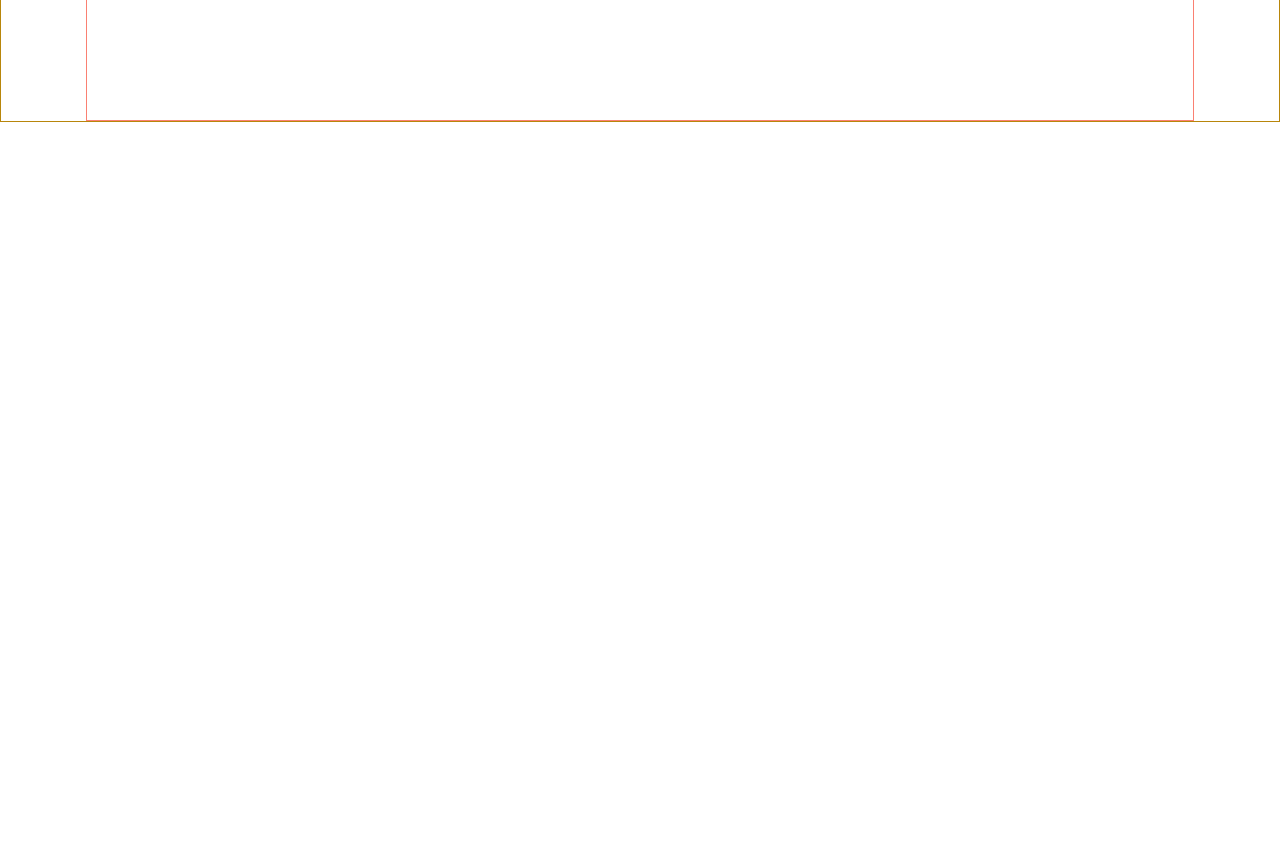
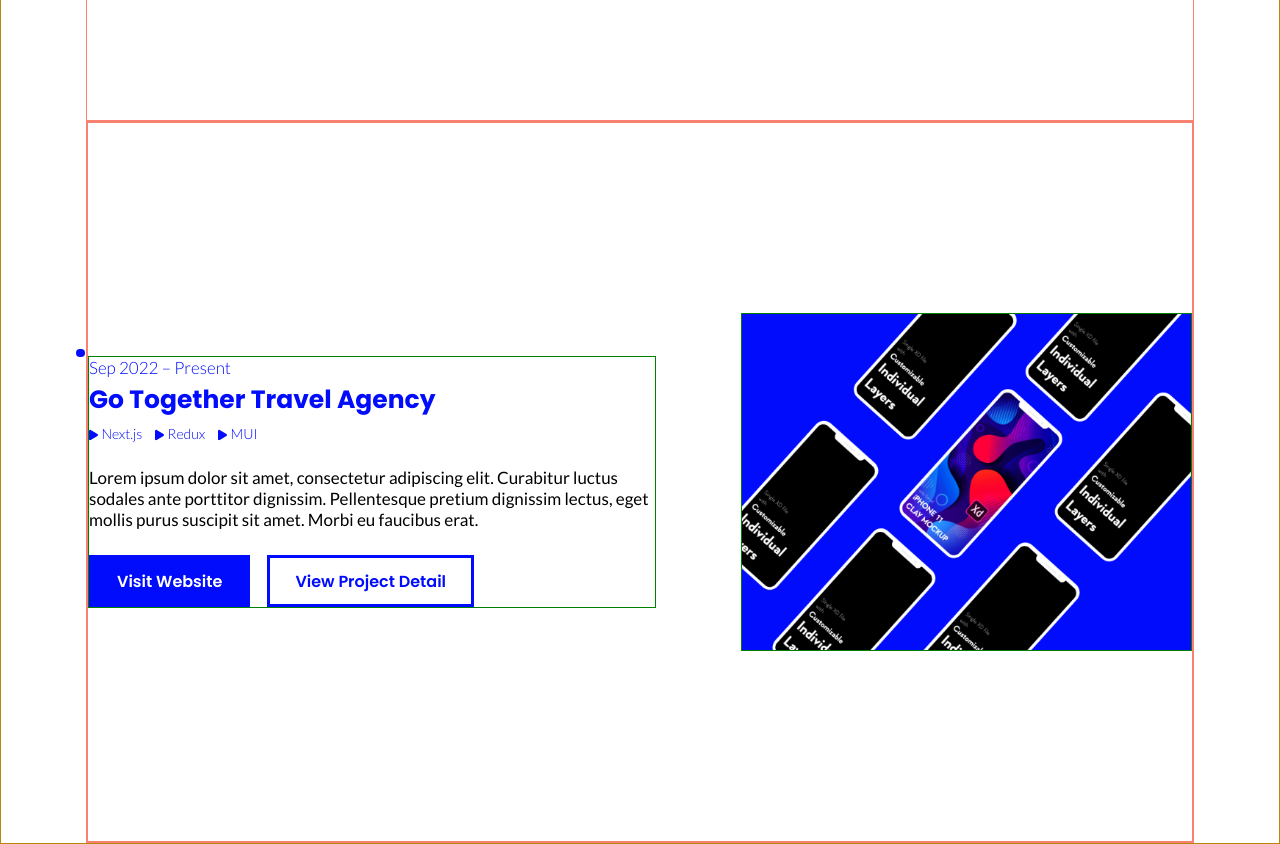
Before and after one commit to hyeonahc/portfolio, a Next.js app: page / in a window 1280 px wide. Shown: the part 680-1524 px from the top of the page. Before the commit the page ends 802 px from the top, so only its background shows below. Built offline with nearby package versions, Linux system fonts and the light colour scheme.

Commit message:
#8 feat: Create projects section

```diff
--- /dev/null
+++ b/components/Project/Project.styled.js
@@ -0,0 +1,39 @@
+import styled from 'styled-components'
+
+export const Date = styled.p`
+  font-weight: ${props => props.theme.fontWeight.light};
+  color: ${props => props.theme.colors.accent};
+  margin-bottom: 0.5em;
+  position: relative;
+`
+
+export const Title = styled.h2`
+  font-size: ${props => props.theme.fontSizes.xl};
+  font-weight: ${props => props.theme.fontWeight.bold};
+  color: ${props => props.theme.colors.accent};
+  margin-bottom: 0.5em;
+`
+
+export const Tags = styled.div`
+  display: flex;
+  gap: 0.75em;
+  margin-bottom: 1.5em;
+`
+
+export const TagBox = styled.div`
+  svg {
+    font-size: ${props => props.theme.fontSizes.xs};
+    color: ${props => props.theme.colors.accent};
+  }
+`
+
+export const Tag = styled.span`
+  font-size: ${props => props.theme.fontSizes.sm};
+  font-weight: ${props => props.theme.fontWeight.light};
+  color: ${props => props.theme.colors.accent};
+  margin-left: 0.25em;
+`
+
+export const Description = styled.p`
+  margin-bottom: 1.5em;
+`
--- /dev/null
+++ b/components/Project/index.js
@@ -0,0 +1,81 @@
+import Button from '@components/Button'
+import { faPlay } from '@fortawesome/free-solid-svg-icons'
+import { FontAwesomeIcon } from '@fortawesome/react-fontawesome'
+import project from '@public/project.png'
+import { BulletPoint, Col, Row } from '@styles/globals'
+import Image from 'next/image'
+import { useEffect, useState } from 'react'
+import { Date, Description, Tag, TagBox, Tags, Title } from './Project.styled'
+
+const Project = ({ projectDetail }) => {
+  const { date, title, tags, description, links } = projectDetail
+
+  const initialBtnInfo = [
+    {
+      name: 'visit website',
+      link: '',
+      newTab: true,
+    },
+    {
+      name: 'view project detail',
+      link: '',
+      newTab: true,
+    },
+  ]
+
+  const [btnInfo, setBtnInfo] = useState(initialBtnInfo)
+
+  function getLinkForBtnInfo() {
+    const updatedBtnInfo = initialBtnInfo.map((info, index) => {
+      console.log(info)
+      return {
+        ...info,
+        link: links[index],
+      }
+    })
+    setBtnInfo(updatedBtnInfo)
+  }
+
+  useEffect(() => {
+    getLinkForBtnInfo()
+  }, [])
+
+  return (
+    <Row
+      height='90vh'
+      justifyContent='space-evenly'
+      gap='5em'>
+      <Col flexBasis='70%'>
+        <Date>
+          <BulletPoint
+            top='-0.5em'
+            left='-0.75em'
+          />
+          {date}
+        </Date>
+        <Title>{title}</Title>
+        <Tags>
+          {tags.map(tag => (
+            <TagBox key={tag}>
+              <FontAwesomeIcon icon={faPlay} />
+              <Tag>{tag}</Tag>
+            </TagBox>
+          ))}
+        </Tags>
+        <Description>{description}</Description>
+        <Button btnInfo={btnInfo} />
+      </Col>
+      <Col>
+        <Image
+          src={project}
+          width='100%'
+          height='100%'
+          alt='project picture'
+          style={{ width: '100%', height: '100%' }}
+        />
+      </Col>
+    </Row>
+  )
+}
+
+export default Project
--- /dev/null
+++ b/components/Projects/index.js
@@ -0,0 +1,33 @@
+import Project from '@components/Project'
+import { Row } from '@styles/globals'
+
+const projectsData = [
+  {
+    date: 'Sep 2022 – Present',
+    title: 'Go Together Travel Agency',
+    tags: ['Next.js', 'Redux', 'MUI'],
+    description:
+      'Lorem ipsum dolor sit amet, consectetur adipiscing elit. Curabitur luctus sodales ante porttitor dignissim. Pellentesque pretium dignissim lectus, eget mollis purus suscipit sit amet. Morbi eu faucibus erat.',
+    links: [
+      'https://gotogether-s.vercel.app/en',
+      'https://github.com/gotogether-s/gotogether-s',
+    ],
+  },
+]
+
+const Projects = () => {
+  return (
+    <Row
+      justifyContent='space-evenly'
+      gap='5em'>
+      {projectsData.map(projectDetail => (
+        <Project
+          key={projectDetail.title}
+          projectDetail={projectDetail}
+        />
+      ))}
+    </Row>
+  )
+}
+
+export default Projects
--- a/pages/index.js
+++ b/pages/index.js
@@ -1,9 +1,11 @@
 import Main from '@components/Main'
+import Projects from '@components/Projects'
 
 const Home = () => {
   return (
     <div>
       <Main />
+      <Projects />
     </div>
   )
 }
```
Also changed, not shown: components/Projects/Projects.styled.js (added), public/project.png (added).
